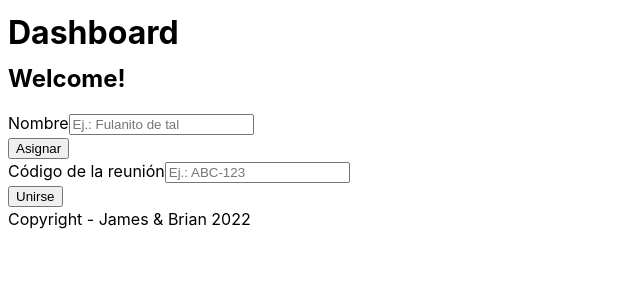
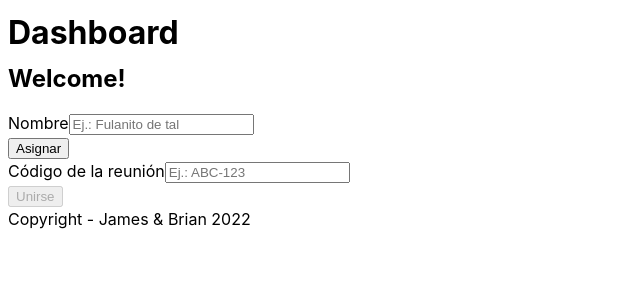
Before and after one commit to Dunloop26/chatmeapp, a React (Vite) app: page / in a window 1280 px wide. Shown: the top 300 px of the page, without its empty margins (0-640 px from the left). Built offline with nearby package versions, Linux system fonts and the light colour scheme.

Commit message:
UPDATE: Meeting joining and code validation

```diff
--- a/src/Components/Button.jsx
+++ b/src/Components/Button.jsx
@@ -1,5 +1,5 @@
-export function Button({ text, onClick = () => {} }) {
+export function Button({ text, onClick = () => { }, disabled = false }) {
 	return (
-		<button onClick={onClick}>{text}</button>
+		<button onClick={onClick} disabled={disabled}>{text}</button>
 	)
 }
--- a/src/Components/Input.jsx
+++ b/src/Components/Input.jsx
@@ -1,10 +1,11 @@
 import style from '@Styles/Input.module.css'
 
-export function Input({ label = "", type = "", placeholder = "", onValueChange = () => { }, value = "" }) {
+export function Input({ label = "", type = "", placeholder = "", onValueChange = () => { }, value = "", errorMessage="" }) {
 	return (
 		<div className={style.inputElement}>
 			{(label.length > 0 && <label htmlFor="input">{label}</label>)}
 			<input id="input" type={type} placeholder={placeholder} onChange={onValueChange} value={value} />
+			{(errorMessage.length > 0 && <p>{errorMessage}</p>)}
 		</div>
 	)
 }
--- a/src/Layouts/JoinMeeting.jsx
+++ b/src/Layouts/JoinMeeting.jsx
@@ -3,7 +3,8 @@ import { Button } from '@Components/Button'
 import { Input } from '@Components/Input'
 import { Header } from '@Layouts/Header'
 import { Link } from 'react-router-dom'
-import storage from '@Services/Storage.js'
+import storage from '@Services/Storage'
+import { validate } from '@Services/MeetingCode'
 import GlobalContext from '@Contexts/Global'
 
 export function JoinMeeting() {
@@ -24,6 +25,9 @@ export function JoinMeeting() {
 		if (room.length > 6) room = room.slice(0, 6)
 		setRoom(room);
 	}
+	const isRoomCodeValid = function(room) {
+		return validate(room)
+	}
 	const nameInputValueChange = function(e) {
 		const { value } = e.target
 		tempName = value
@@ -33,6 +37,9 @@ export function JoinMeeting() {
 			return name.length > 0 ? ` ${name}` : "";
 		}
 		return "Welcome" + solveName() + "!"
+	}
+	const getErrorMessage = function() {
+		return "El código de la reunión no es válido, debe contener solo 6 caracteres y solo puede contener entre la A y la F, entre el 0 y el 9";
 	}
 	return (
 		<div>
@@ -45,9 +52,9 @@ export function JoinMeeting() {
 						<Button text="Asignar" onClick={assignName} />
 					</section>
 					<section className="button-group">
-						<Input label="Código de la reunión" placeholder="Ej.: ABC-123" onValueChange={roomInputValueChange} value={room} />
+						<Input label="Código de la reunión" placeholder="Ej.: ABC-123" onValueChange={roomInputValueChange} value={room} errorMessage={room.length > 0 && !isRoomCodeValid(room) && getErrorMessage()} />
 						<Link to={`/meet/${room}`}>
-							<Button text="Unirse" />
+							<Button text="Unirse" disabled={!isRoomCodeValid(room)}/>
 						</Link>
 					</section>
 				</section>
--- /dev/null
+++ b/src/Services/MeetingCode.js
@@ -0,0 +1,7 @@
+export function generate() {
+	return [...Array(6)].map(() => Math.floor(Math.random() * 16).toString(16)).join('')
+}
+
+export function validate(code) {
+	return code.match(/[a-f0-9]{6}/i) != null
+}
--- a/src/Styles/Input.module.css
+++ b/src/Styles/Input.module.css
@@ -1,4 +1,5 @@
 .input-element {
 	display: flex;
+	flex-direction: column;
 	gap: 1rem;
 }
```
